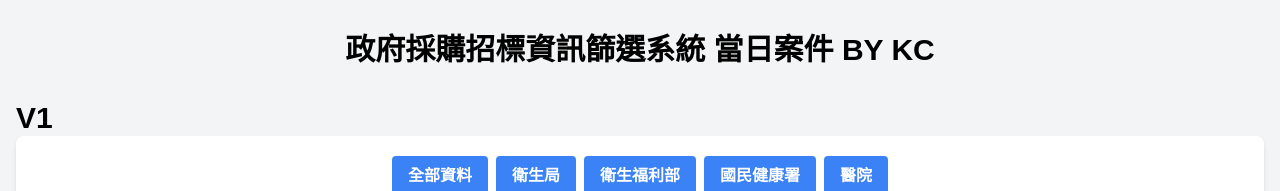
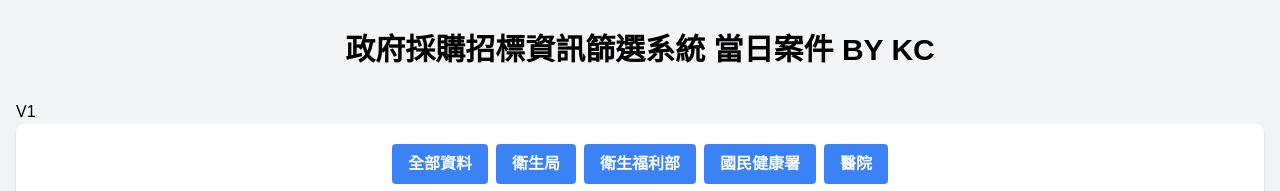
Before and after one commit to yangkaichun/newfunnel, a plain HTML site: page indexV2.html in a window 1280 px wide. Shown: the top 191 px of the page. Drawn offline with nearby package versions, Linux system fonts and the light colour scheme; no server answers.

Commit message:
Update indexV2.html

```diff
--- a/indexV2.html
+++ b/indexV2.html
@@ -40,7 +40,7 @@
 <body class="bg-gray-100 min-h-screen">
     <div class="container mx-auto px-4 py-8">
         <h1 class="text-3xl font-bold text-center mb-8">政府採購招標資訊篩選系統 當日案件 BY KC</h1>
-         <a class="text-3xl font-bold text-center mb-8" href="index.html" >V1</a>
+         <a href="index.html">V1</a>
         <!-- 選單區塊 -->
         <div class="bg-white rounded-lg shadow-md p-4 mb-6 no-print">
             <div class="flex flex-wrap justify-center mb-4">
```
